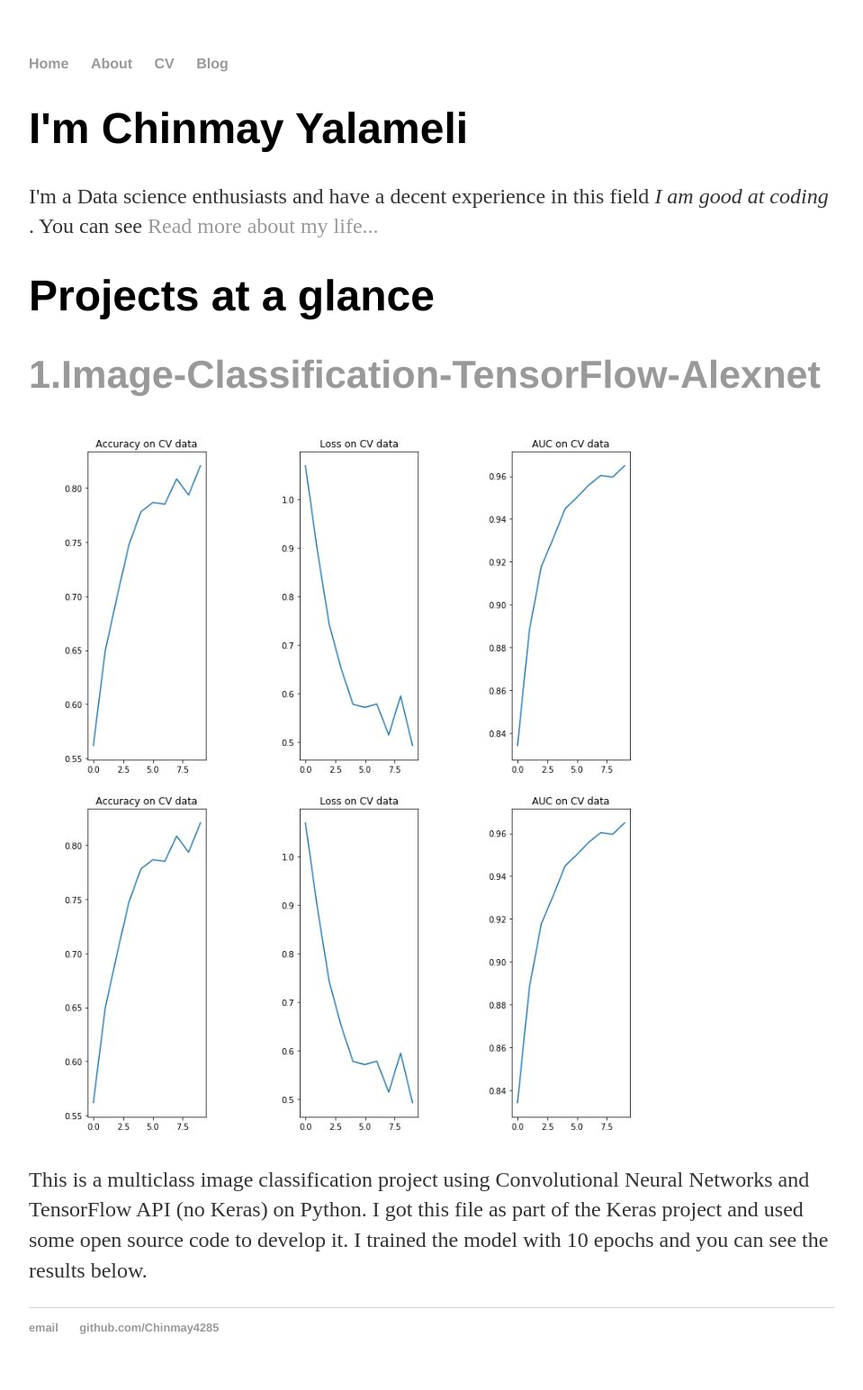
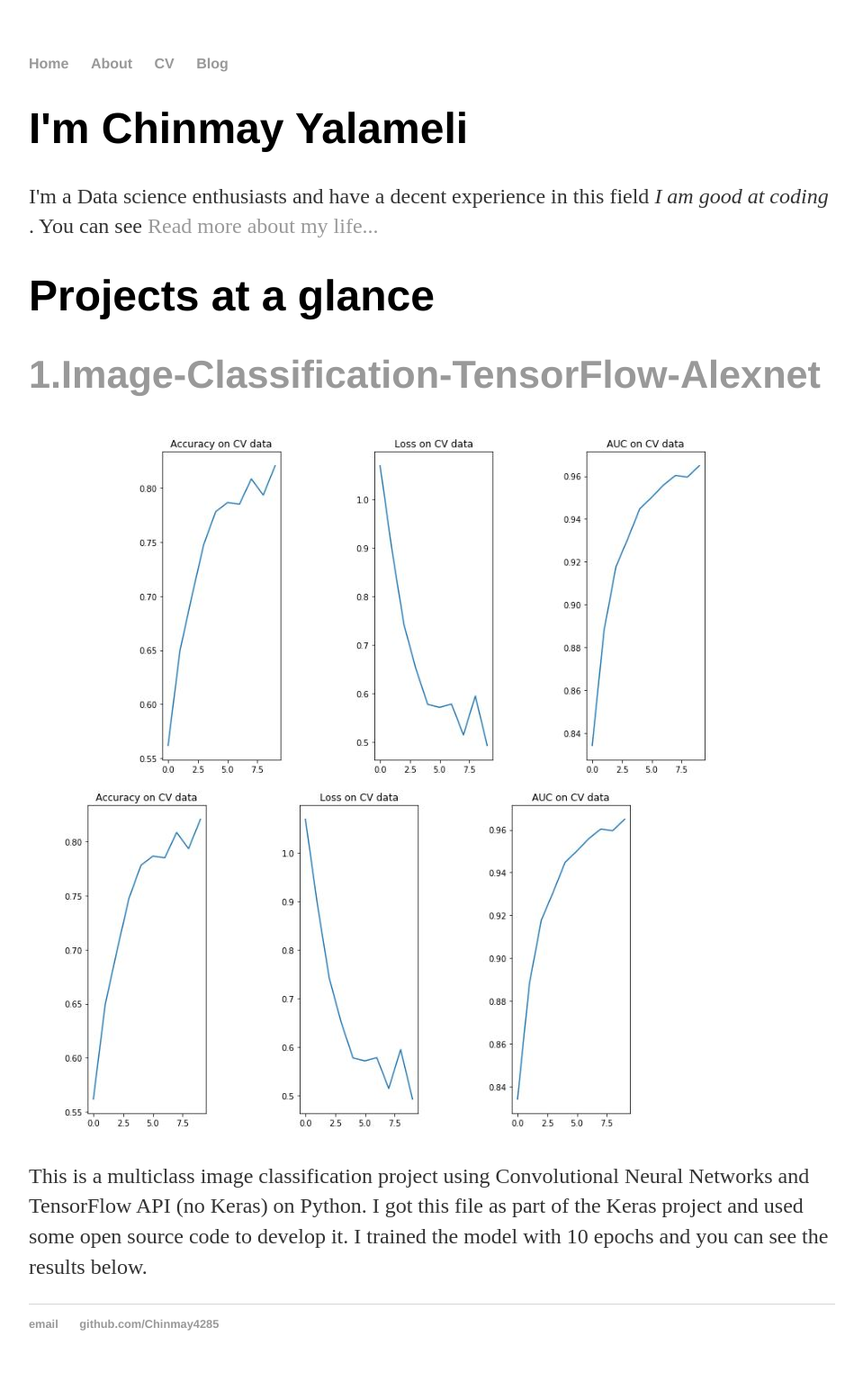
Before and after one commit to Chinmay4285/Chinmay4285.github.io, a Jekyll site: the page built from index.html, in a window 1280 px wide. Shown: the whole page at 90% size, without its empty margins (160-1119 px from the left). Built offline with Jekyll 4.4.1, drawn with Linux system fonts in a browser that asks for light colours.

Commit message:
Update index.html

```diff
--- a/index.html
+++ b/index.html
@@ -9,8 +9,8 @@
 
 			<h1>Projects at a glance</h1>
 			<h2><a href="https://github.com/Chinmay4285/Image-Classification-TensorFlow-Alexnet">1.Image-Classification-TensorFlow-Alexnet</a></h2>
-			<img src="{{site.url}}/Images/Graphs.jpg" alt="Result1">
-			<img src="Images/Graphs.JPG" alt="Result">
+			<img src="{{site.url}}/Images/Graphs.jpg" style="display: block; margin: auto;"/>
+			<img src="{{site.url}}/Images/Graphs.jpg" alt="Result"/>
 			<p>This is a multiclass image classification project using Convolutional Neural Networks and TensorFlow API (no Keras) on Python.
 			     I got this file as part of the Keras project and used some open source code to develop it.
 				I trained the model with 10 epochs and you can see the results below. </p>
```
